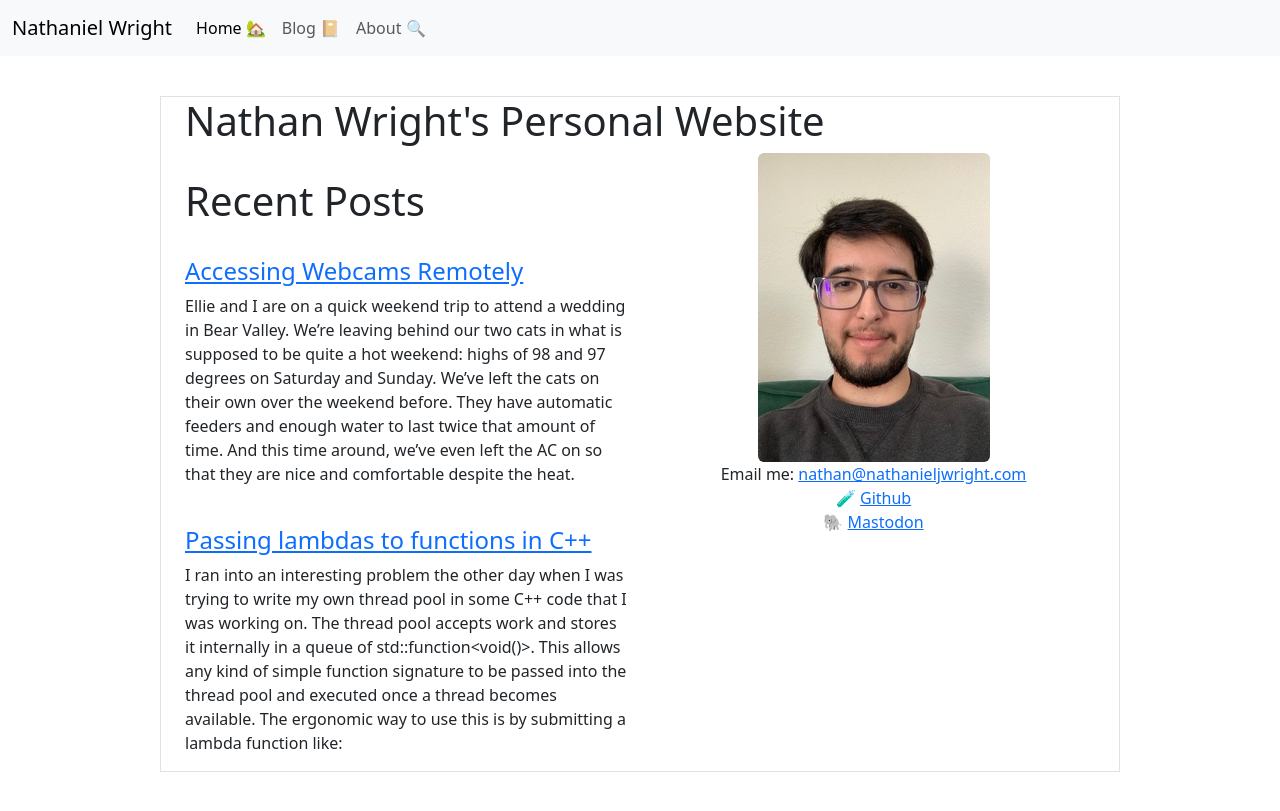
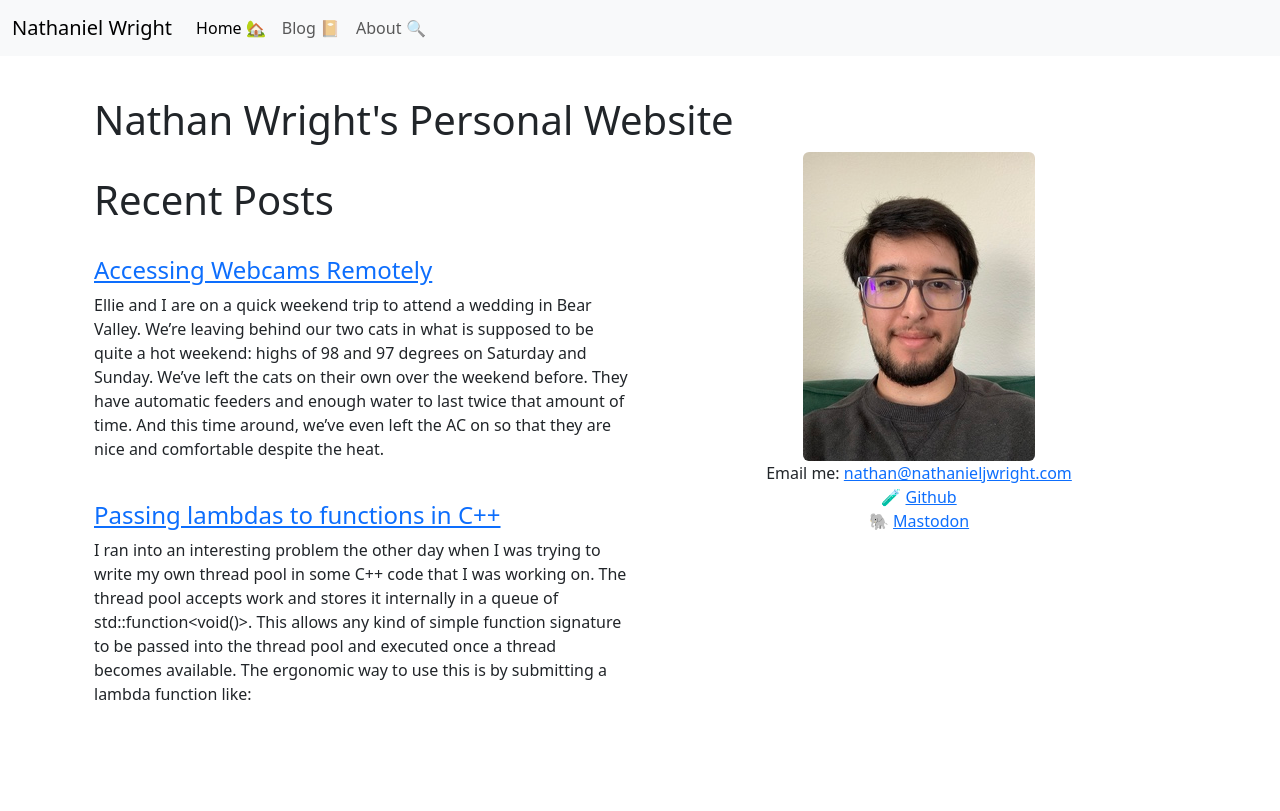
Before and after one commit to N8-Wright/nathanieljwright.github.io, a Jekyll site: the page built from index.html, in a window 1280 px wide. Shown: the top 811 px of the page. Built offline with Jekyll 4.4.1, drawn with Linux system fonts in a browser that asks for light colours; some web fonts are replaced.

Commit message:
Default cleanup

```diff
--- a/_layouts/default.html
+++ b/_layouts/default.html
@@ -11,10 +11,6 @@
 	<link href="https://cdn.jsdelivr.net/npm/bootstrap@5.3.0-alpha3/dist/css/bootstrap.min.css" rel="stylesheet" integrity="sha384-KK94CHFLLe+nY2dmCWGMq91rCGa5gtU4mk92HdvYe+M/SXH301p5ILy+dN9+nJOZ" crossorigin="anonymous">
 	<script src="https://cdn.jsdelivr.net/npm/bootstrap@5.3.0-alpha3/dist/js/bootstrap.bundle.min.js" integrity="sha384-ENjdO4Dr2bkBIFxQpeoTz1HIcje39Wm4jDKdf19U8gI4ddQ3GYNS7NTKfAdVQSZe" crossorigin="anonymous"></script>
         <meta name="viewport" content="width=device-width, initial-scale=1">
-
-	<!-- Fonts -->
-        <link href="https://fonts.googleapis.com/css?family=Allerta" rel="stylesheet">
-        <link href="https://fonts.googleapis.com/css?family=Crimson+Text" rel="stylesheet">
 
 	<!-- Favicon -->
 	<link rel="apple-touch-icon" sizes="180x180" href="/assets/images/apple-touch-icon.png">
@@ -32,7 +28,7 @@
     <body>
         <main>
             {% include navigation.html %}
-            <div class="container border w-75">
+            <div class="container">
 				{{ content }}
             </div
         </main>
```
